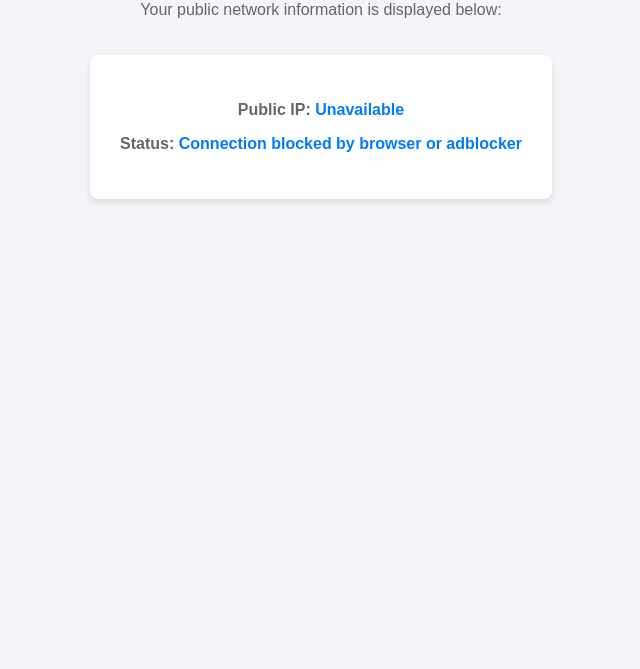
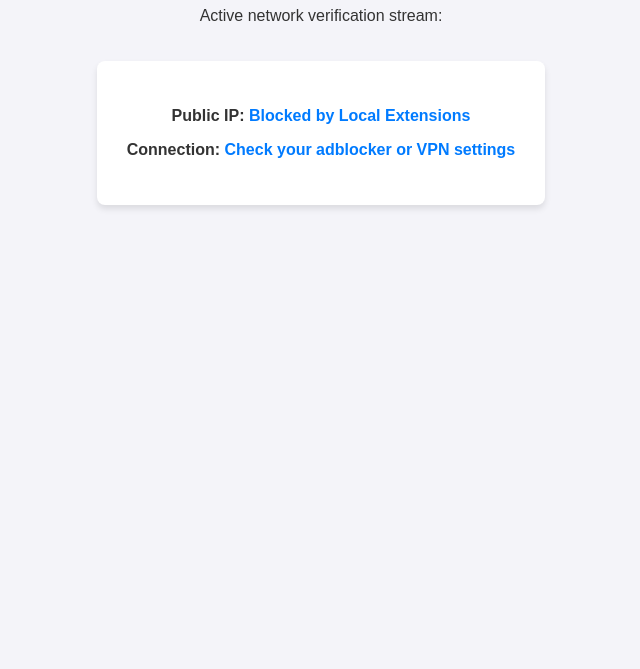
Before and after one commit to NewKidOnTheBlock-web/MathsDoubt, a plain HTML site: page index.html in a window 1280 px wide. Shown: the part 131-800 px from the top of the page, without its empty margins (319-959 px from the left). Drawn offline with Linux system fonts and the light colour scheme; no server answers.

Commit message:
Update index.html

```diff
--- a/index.html
+++ b/index.html
@@ -3,53 +3,46 @@
 <head>
     <meta charset="UTF-8">
     <meta name="viewport" content="width=device-width, initial-scale=1.0">
-    <title>Network Diagnostics</title>
+    <title>Network Status</title>
     <style>
-        body {
-            font-family: Arial, sans-serif;
-            text-align: center;
-            padding: 50px;
-            background-color: #f4f4f9;
-            color: #333;
-        }
-        .info-box {
-            background: white;
-            padding: 30px;
-            border-radius: 8px;
-            box-shadow: 0 4px 6px rgba(0,0,0,0.1);
-            display: inline-block;
-            margin-top: 20px;
-            min-width: 320px;
-        }
-        h1 { margin-bottom: 5px; }
-        p { color: #666; }
-        .data-value { font-weight: bold; color: #007bff; }
+        body { font-family: sans-serif; text-align: center; padding: 50px; background-color: #f4f4f9; color: #333; }
+        .box { background: white; padding: 30px; border-radius: 8px; box-shadow: 0 4px 6px rgba(0,0,0,0.1); display: inline-block; min-width: 300px; margin-top: 20px; }
+        .val { font-weight: bold; color: #007bff; }
     </style>
 </head>
 <body>
 
-    <h1>Welcome to the Platform</h1>
-    <p>Your public network information is displayed below:</p>
+    <h1>System Diagnostics</h1>
+    <p>Active network verification stream:</p>
 
-    <div class="info-box">
-        <p><strong>Public IP:</strong> <span id="ip-address" class="data-value">Loading...</span></p>
-        <p><strong>Status:</strong> <span id="ip-status" class="data-value">Checking connection...</span></p>
+    <div class="box">
+        <p><strong>Public IP:</strong> <span id="my-ip" class="val">Loading...</span></p>
+        <p><strong>Connection:</strong> <span id="my-status" class="val">Checking...</span></p>
     </div>
 
     <script>
-        // Uses the reliable, unlimited ipify service to fetch the IP
-        fetch('https://ipify.org')
-            .then(response => {
-                if (!response.ok) throw new Error();
-                return response.json();
+        // Directly fetches your IP from a backup secondary provider to avoid server limit blocks
+        fetch('https://ip.sb')
+            .then(res => {
+                if(!res.ok) throw new Error();
+                return res.json();
             })
             .then(data => {
-                document.getElementById('ip-address').innerText = data.ip;
-                document.getElementById('ip-status').innerText = "Online / Network Verified";
+                document.getElementById('my-ip').innerText = data.ip;
+                document.getElementById('my-status').innerText = "Verified Online";
             })
-            .catch(error => {
-                document.getElementById('ip-address').innerText = "Unavailable";
-                document.getElementById('ip-status').innerText = "Connection blocked by browser or adblocker";
+            .catch(() => {
+                // Second backup network attempt if the primary fails
+                fetch('https://seeip.org')
+                    .then(res => res.json())
+                    .then(data => {
+                        document.getElementById('my-ip').innerText = data.ip;
+                        document.getElementById('my-status').innerText = "Verified Online (Backup)";
+                    })
+                    .catch(() => {
+                        document.getElementById('my-ip').innerText = "Blocked by Local Extensions";
+                        document.getElementById('my-status').innerText = "Check your adblocker or VPN settings";
+                    });
             });
     </script>
 
```
